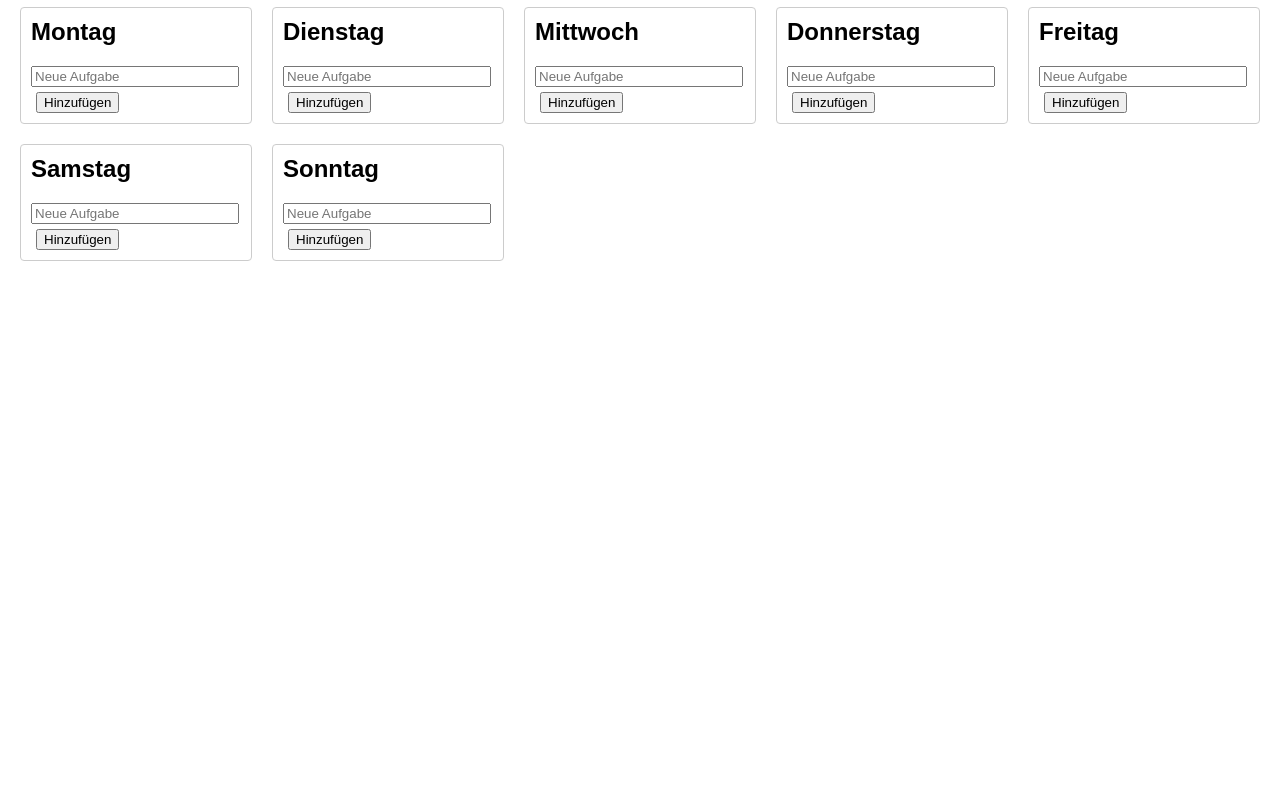
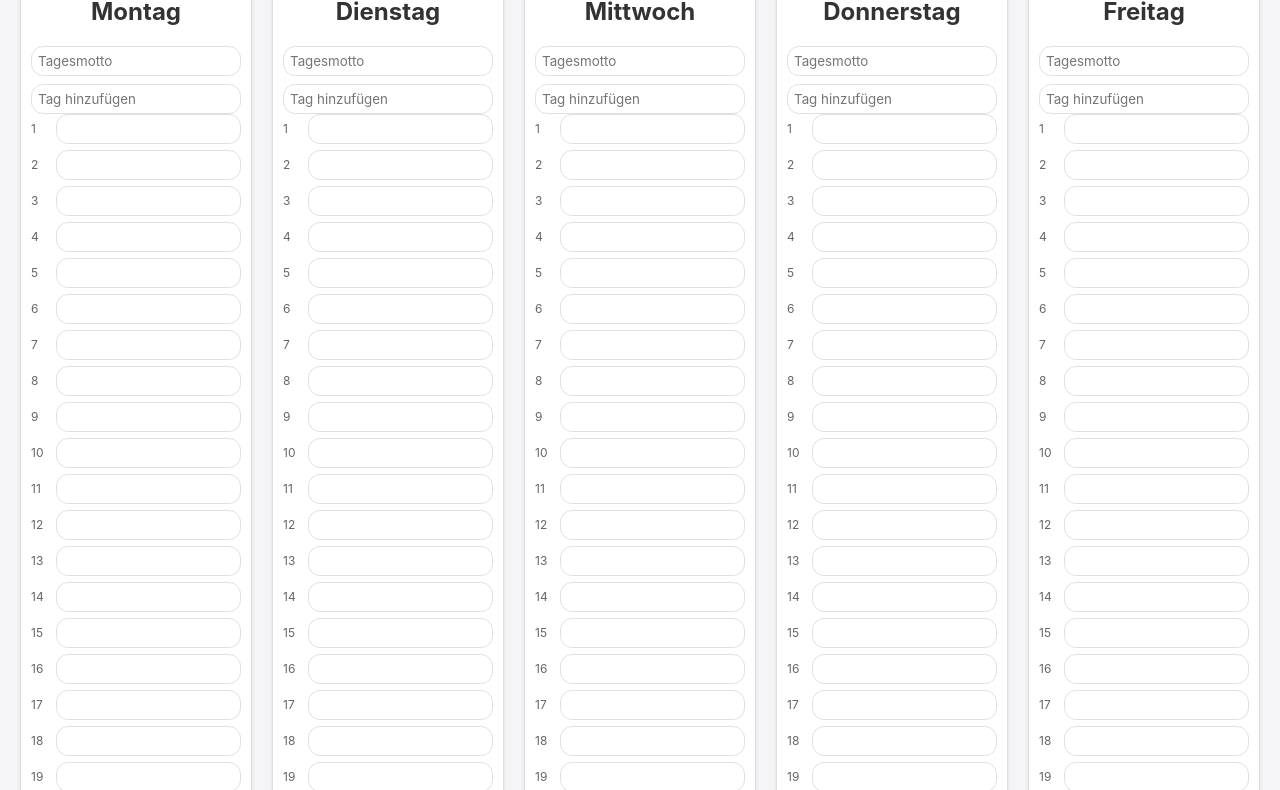
Before and after one commit to Paulito12209/weekly-planner, a plain HTML site: page index.html in a window 1280 px wide. Shown: the part 93-883 px from the top of the page. Before the commit the page ends 800 px from the top, so only its background shows below. Drawn offline with Linux system fonts and the light colour scheme.

Commit message:
Implement kanban-style weekly planner

```diff
--- a/script.js
+++ b/script.js
@@ -8,37 +8,43 @@ const days = [
   'Sonntag'
 ];
 
-const storageKey = 'weekTasks';
-let tasks = {};
+const storageKey = 'plannerData';
+let data = {};
 
-function loadTasks() {
-  const data = localStorage.getItem(storageKey);
-  if (data) {
-    try {
-      tasks = JSON.parse(data);
-    } catch (e) {
-      tasks = {};
+function initDay(day) {
+  if (!data[day]) {
+    const hours = {};
+    for (let h = 1; h <= 24; h++) {
+      hours[h] = '';
     }
+    data[day] = { motto: '', tags: [], hours };
   }
 }
 
-function saveTasks() {
-  localStorage.setItem(storageKey, JSON.stringify(tasks));
+function loadData() {
+  const raw = localStorage.getItem(storageKey);
+  if (raw) {
+    try {
+      data = JSON.parse(raw);
+    } catch (e) {
+      data = {};
+    }
+  }
+  days.forEach(initDay);
 }
 
-function addTask(day, text) {
-  if (!tasks[day]) {
-    tasks[day] = [];
-  }
-  tasks[day].push(text);
-  saveTasks();
+function saveData() {
+  localStorage.setItem(storageKey, JSON.stringify(data));
 }
 
-function removeTask(day, index) {
-  if (tasks[day]) {
-    tasks[day].splice(index, 1);
-    saveTasks();
-  }
+function createInput(value, placeholder, className, onInput) {
+  const input = document.createElement('input');
+  input.type = 'text';
+  input.placeholder = placeholder;
+  if (className) input.className = className;
+  input.value = value;
+  input.addEventListener('input', onInput);
+  return input;
 }
 
 function renderPlanner() {
@@ -46,57 +52,87 @@ function renderPlanner() {
   planner.innerHTML = '';
 
   days.forEach(day => {
-    const container = document.createElement('div');
-    container.className = 'day';
+    initDay(day);
+    const col = document.createElement('div');
+    col.className = 'day';
 
     const header = document.createElement('h2');
     header.textContent = day;
-    container.appendChild(header);
+    col.appendChild(header);
 
-    const list = document.createElement('ul');
-    (tasks[day] || []).forEach((taskText, idx) => {
-      const li = document.createElement('li');
-      const span = document.createElement('span');
-      span.textContent = taskText;
+    // Motto
+    const mottoInput = createInput(
+      data[day].motto,
+      'Tagesmotto',
+      'motto-input',
+      () => {
+        data[day].motto = mottoInput.value;
+        saveData();
+      }
+    );
+    col.appendChild(mottoInput);
 
-      const btn = document.createElement('button');
-      btn.textContent = '✕';
-      btn.addEventListener('click', () => {
-        removeTask(day, idx);
-        renderPlanner();
+    // Tags
+    const tagContainer = document.createElement('div');
+    tagContainer.className = 'tags';
+
+    function renderTags() {
+      tagContainer.innerHTML = '';
+      data[day].tags.forEach((tag, idx) => {
+        const span = document.createElement('span');
+        span.className = 'tag';
+        span.textContent = tag;
+        const btn = document.createElement('button');
+        btn.textContent = '✕';
+        btn.addEventListener('click', () => {
+          data[day].tags.splice(idx, 1);
+          saveData();
+          renderTags();
+        });
+        span.appendChild(btn);
+        tagContainer.appendChild(span);
       });
+    }
+    renderTags();
+    col.appendChild(tagContainer);
 
-      li.appendChild(span);
-      li.appendChild(btn);
-      list.appendChild(li);
-    });
-    container.appendChild(list);
-
-    const input = document.createElement('input');
-    input.type = 'text';
-    input.placeholder = 'Neue Aufgabe';
-    container.appendChild(input);
-
-    const addBtn = document.createElement('button');
-    addBtn.textContent = 'Hinzufügen';
-    addBtn.addEventListener('click', () => {
-      if (input.value.trim() !== '') {
-        addTask(day, input.value.trim());
-        input.value = '';
-        renderPlanner();
+    const tagInput = createInput('', 'Tag hinzufügen', 'tag-input', () => {});
+    tagInput.addEventListener('keypress', e => {
+      if (e.key === 'Enter' && tagInput.value.trim() !== '') {
+        data[day].tags.push(tagInput.value.trim());
+        tagInput.value = '';
+        saveData();
+        renderTags();
       }
     });
-    container.appendChild(addBtn);
+    col.appendChild(tagInput);
 
-    input.addEventListener('keypress', e => {
-      if (e.key === 'Enter') {
-        addBtn.click();
-      }
-    });
+    // Hours
+    for (let h = 1; h <= 24; h++) {
+      const hourRow = document.createElement('div');
+      hourRow.className = 'hour';
 
-    planner.appendChild(container);
+      const label = document.createElement('label');
+      label.textContent = h;
+      hourRow.appendChild(label);
+
+      const hourInput = createInput(
+        data[day].hours[h] || '',
+        '',
+        '',
+        () => {
+          data[day].hours[h] = hourInput.value;
+          saveData();
+        }
+      );
+      hourRow.appendChild(hourInput);
+
+      col.appendChild(hourRow);
+    }
+
+    planner.appendChild(col);
   });
 }
 
-loadTasks();
+loadData();
 renderPlanner();
--- a/style.css
+++ b/style.css
@@ -1,41 +1,89 @@
+:root {
+    --bg-color: #f5f5f7;
+    --surface-color: #ffffff;
+    --border-color: #e0e0e0;
+    --radius: 12px;
+    --font: -apple-system, BlinkMacSystemFont, "Segoe UI", Roboto, Helvetica, Arial, sans-serif;
+}
+
 body {
-    font-family: Arial, sans-serif;
+    font-family: var(--font);
+    background: var(--bg-color);
+    color: #333;
     margin: 0;
     padding: 20px;
 }
 
+h1 {
+    text-align: center;
+    margin-top: 0;
+    margin-bottom: 20px;
+}
+
 #planner {
     display: grid;
-    grid-template-columns: repeat(auto-fit, minmax(200px, 1fr));
+    grid-template-columns: repeat(auto-fit, minmax(220px, 1fr));
     gap: 20px;
+    align-items: flex-start;
 }
 
 .day {
-    border: 1px solid #ccc;
+    background: var(--surface-color);
+    border: 1px solid var(--border-color);
     padding: 10px;
-    border-radius: 4px;
+    border-radius: var(--radius);
+    box-shadow: 0 1px 3px rgba(0, 0, 0, 0.1);
+    display: flex;
+    flex-direction: column;
 }
 
 .day h2 {
     margin-top: 0;
+    text-align: center;
 }
 
-.day ul {
-    list-style: none;
-    padding-left: 0;
+.motto-input,
+.tag-input,
+.hour input {
+    width: 100%;
+    padding: 6px;
+    border: 1px solid var(--border-color);
+    border-radius: var(--radius);
+    box-sizing: border-box;
+    font-family: var(--font);
 }
 
-.day li {
+.tags {
     display: flex;
-    justify-content: space-between;
-    margin-bottom: 5px;
+    flex-wrap: wrap;
+    gap: 4px;
+    margin-bottom: 8px;
 }
 
-.day button {
-    margin-left: 5px;
+.tag {
+    background: #e5e5ea;
+    border-radius: var(--radius);
+    padding: 2px 8px;
+    display: flex;
+    align-items: center;
 }
 
-input[type="text"] {
-    width: calc(100% - 10px);
-    margin-bottom: 5px;
+.tag button {
+    background: none;
+    border: none;
+    cursor: pointer;
+    margin-left: 4px;
 }
+
+.hour {
+    display: flex;
+    align-items: center;
+    margin-bottom: 6px;
+}
+
+.hour label {
+    width: 24px;
+    font-size: 12px;
+    color: #666;
+    margin-right: 4px;
+}
```
